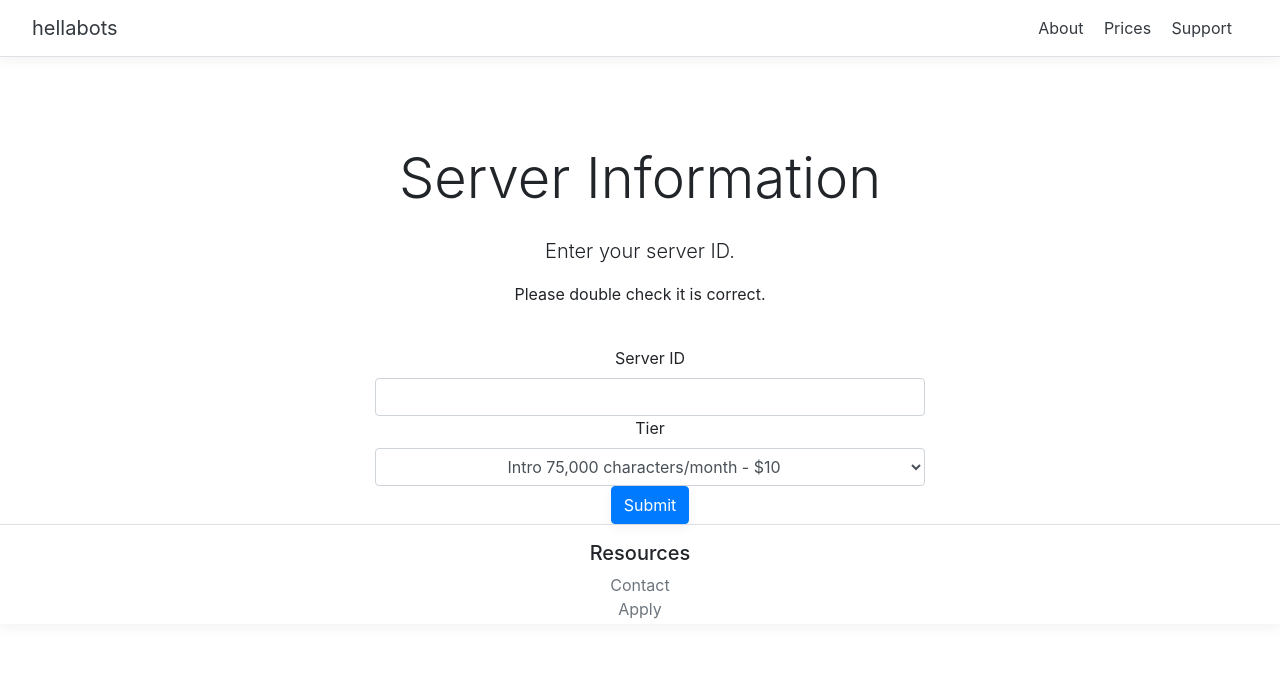
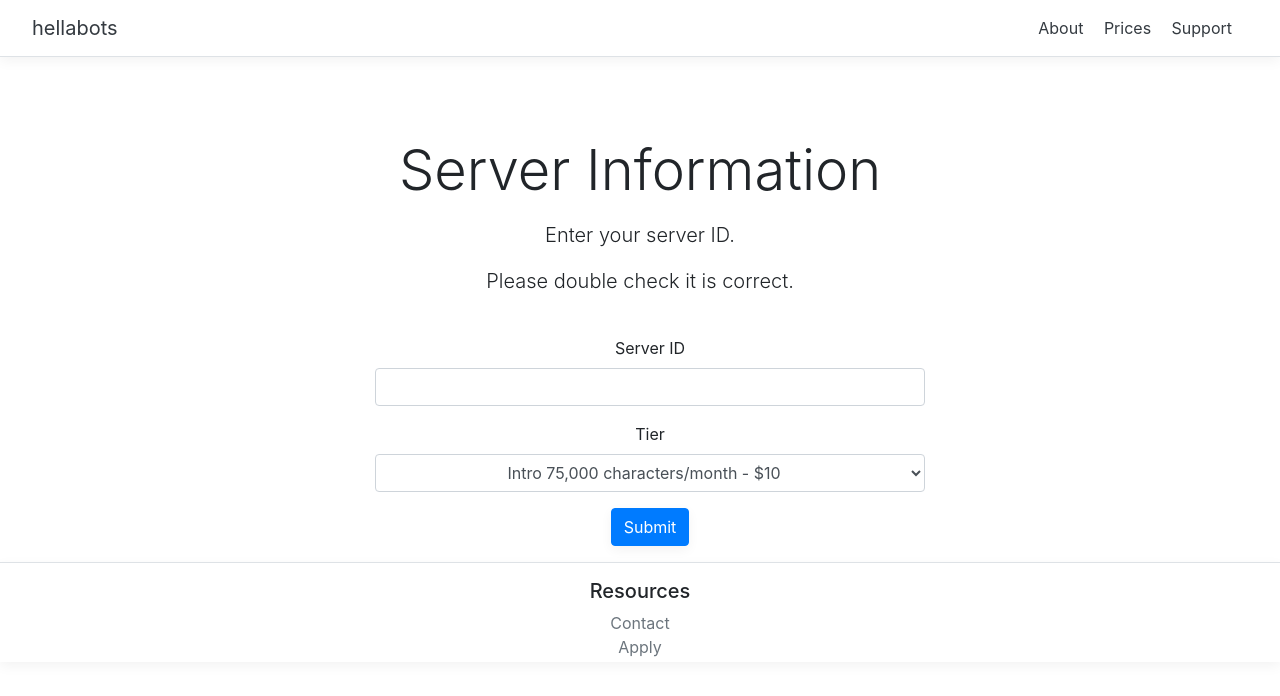
Before and after one commit to cmooredev/api-keys, a Flask app: template apiapp/templates/server_form.html in a window 1280 px wide. Shown: the top 696 px of the page. Run offline with Flask 2, Linux system fonts and the light colour scheme; the template is opened without the code that fills it, so the values that code supplies are empty; some libraries are stand-ins or nearby versions.

Commit message:
update css

```diff
--- a/apiapp/templates/server_form.html
+++ b/apiapp/templates/server_form.html
@@ -8,18 +8,18 @@
 <div class="container text-center">
   <div class='containter text-center'>
     <div class="about-header px-3 py-3 pt-md-5 pb-md-4 mx-auto text-center">
-        <h1 class="display-4 m-4">Server Information</h1>
+        <h1 class="display-4 m-3">Server Information</h1>
         <p class="lead m-3">Enter your server ID.</p>
-        <p>Please double check it is correct.</p>
+        <p class="lead m-3">Please double check it is correct.</p>
     </div>
   </div>
   <div class='container text-center server-form'>
     <form action="/create-checkout-session" method="post">
-      <div class="form-check">
+      <div class="form-check mb-3">
         <label for="server_id" class="form-label">Server ID</label>
         <input name="server_id" type="number" class="form-control" required="true">
       </div>
-      <div class="form-check">
+      <div class="form-check mb-3">
         <label for="plan">Tier</label>
         <select class="form-control text-center" id="plan" name="plan">
           <option value="intro">Intro 75,000 characters/month - $10</option>
@@ -27,7 +27,7 @@
           <option value="pro">Pro 450,000 characters/month - $29</option>
         </select>
       </div>
-      <div class="form-check">
+      <div class="form-check mb-3">
       <button type="submit" class="btn btn-primary box-shadow">Submit</button>
       </div>
     </form>
```
